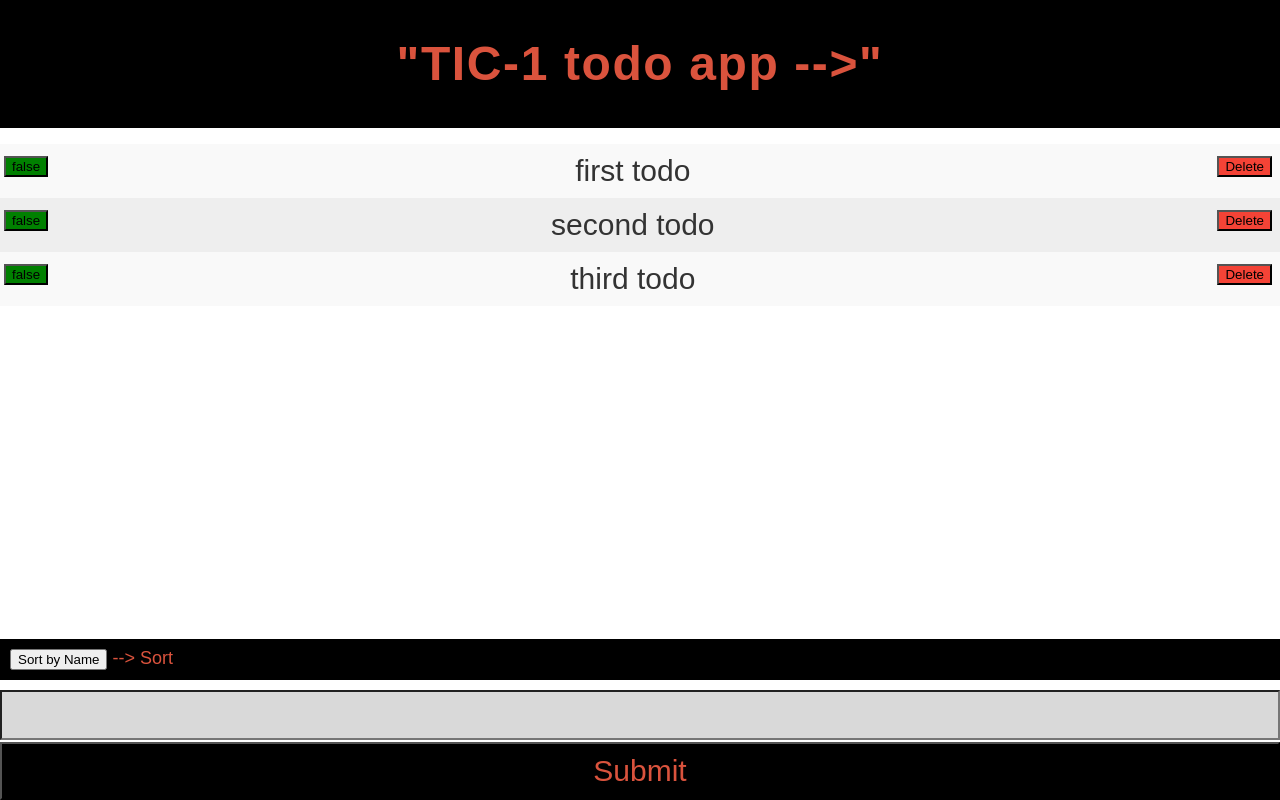
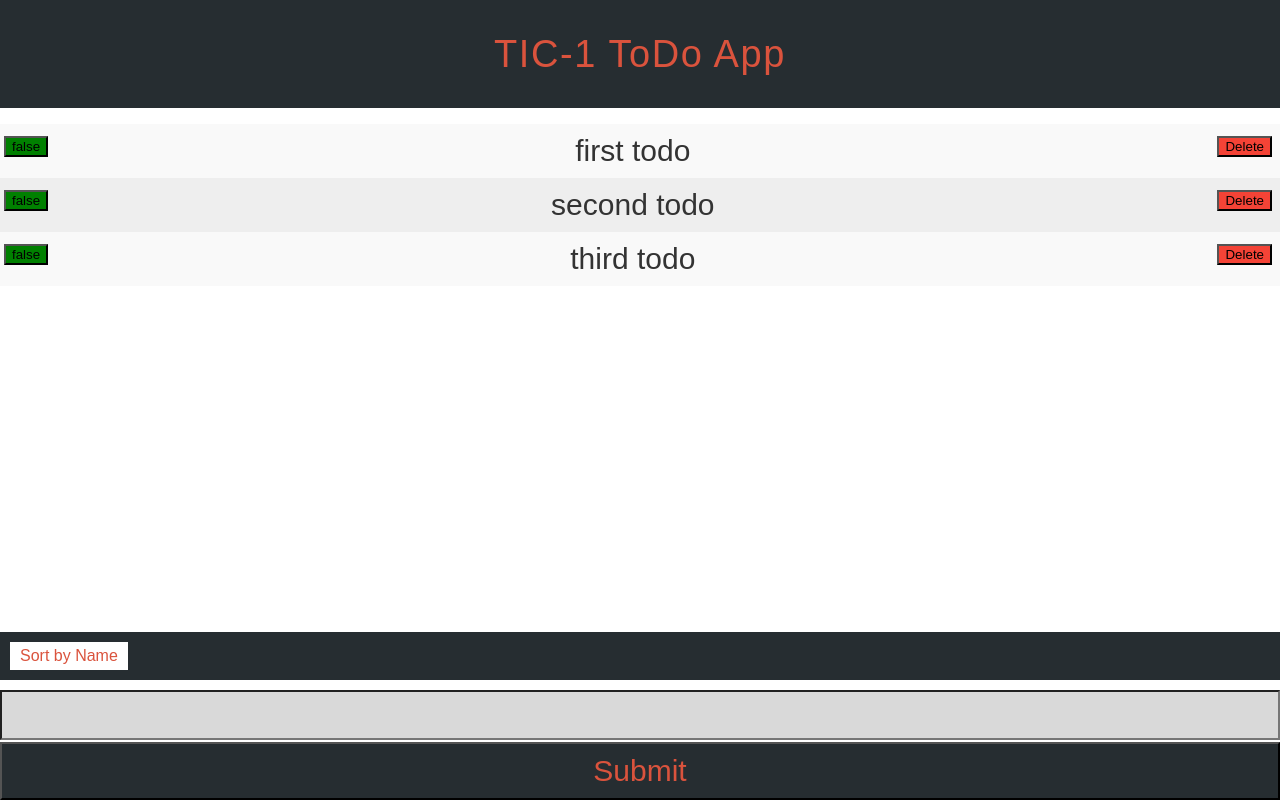
Before and after one commit to TiC-1/Week2_project_todoAPP, a website: page index.html in a window 1280 px wide. Drawn offline with Linux system fonts and the light colour scheme.

Commit message:
style for title and sort button

```diff
--- a/index.html
+++ b/index.html
@@ -14,14 +14,14 @@
 
 
     <div class="header">
-<h1> "TIC-1 todo app -->" </h1>
+<h1>TIC-1 ToDo App</h1>
 </div>
     <div id="todo-container">
       <ul>
       </ul>
     </div>
     <form id="sort-todos" class = "sort">
-    <input type="submit" name="" value="Sort by Name" >           -->  Sort<meta name="viewport" content="width=device-width, initial-scale=1.0">
+    <input type="submit" class="sort-button" name="" value="Sort by Name" ><meta name="viewport" content="width=device-width, initial-scale=1.0">
     </form>
     <form id="add-todo" class="formStyle">
         <input type="text" name="description" value="" class="textField">
--- a/style.css
+++ b/style.css
@@ -67,16 +67,16 @@ body {
 */
 h1 {
   text-align: center;
-  font-size: 48px;
-  font-weight: bold;
+  font-size: 38px;
+  /* font-weight: bold; */
   letter-spacing: 1.6px;
   color: #da533d;
   margin-bottom: 16px;
-  padding: 40px;
+  padding: 35px;
 }
 
 .header {
-  background-color: black;
+  background-color: #262D31;
 }
 
 
@@ -155,7 +155,7 @@ float: right;
 
 }*/
 .sort{
-  background: black;
+  background: #262D31;
   color: #da533d;
   position: fixed;
   bottom: 120px;
@@ -165,6 +165,18 @@ float: right;
 
 
 }
+
+.sort-button {
+  background-color: white;
+      border: none;
+      color: #da533d;
+      padding: 5px 10px;
+      text-align: center;
+      text-decoration: none;
+      display: inline-block;
+      font-size: 16px;
+}
+
 .textField {
   text-align: center;
   width: 100%;
@@ -180,7 +192,7 @@ float: right;
 .buttonSub {
     padding: 10px;
     width: 100%;
-    background: black;
+    background: #262D31;
     color: #da533d;
     float: left;
     text-align: center;
```
